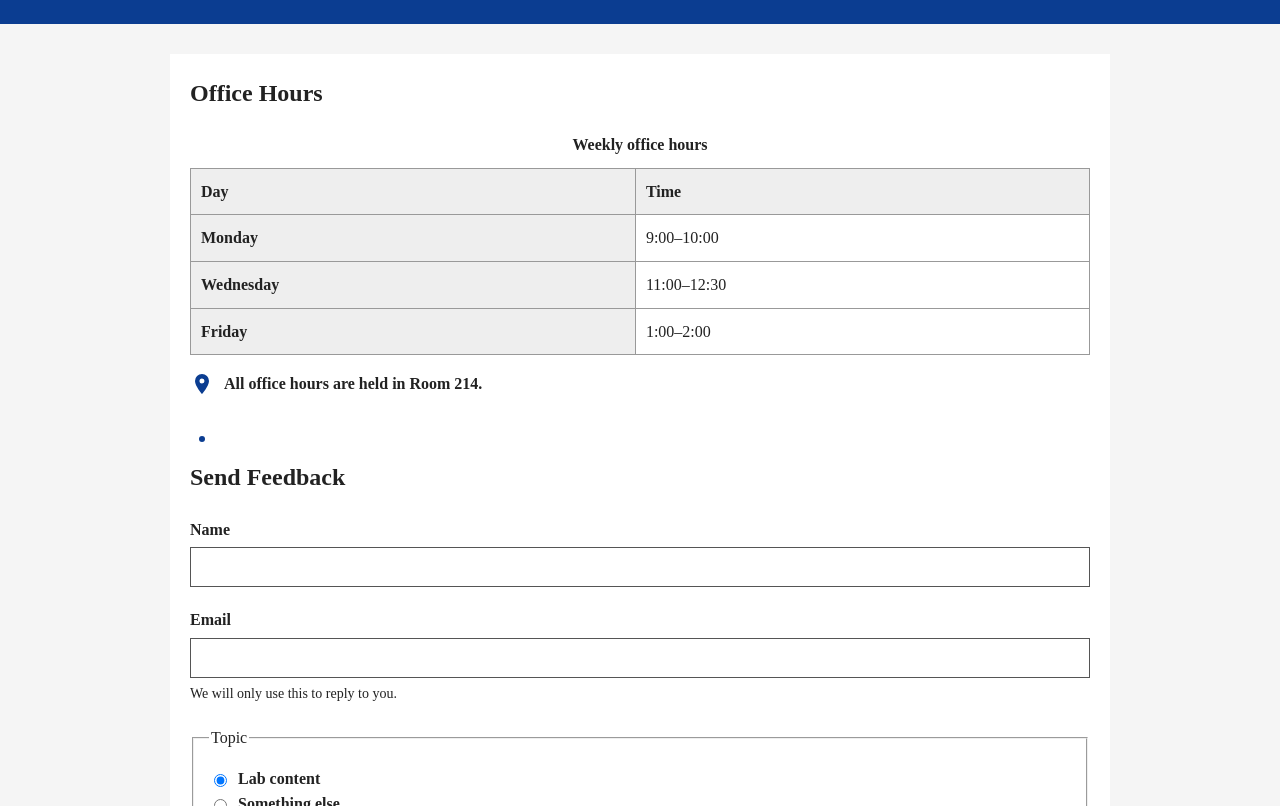
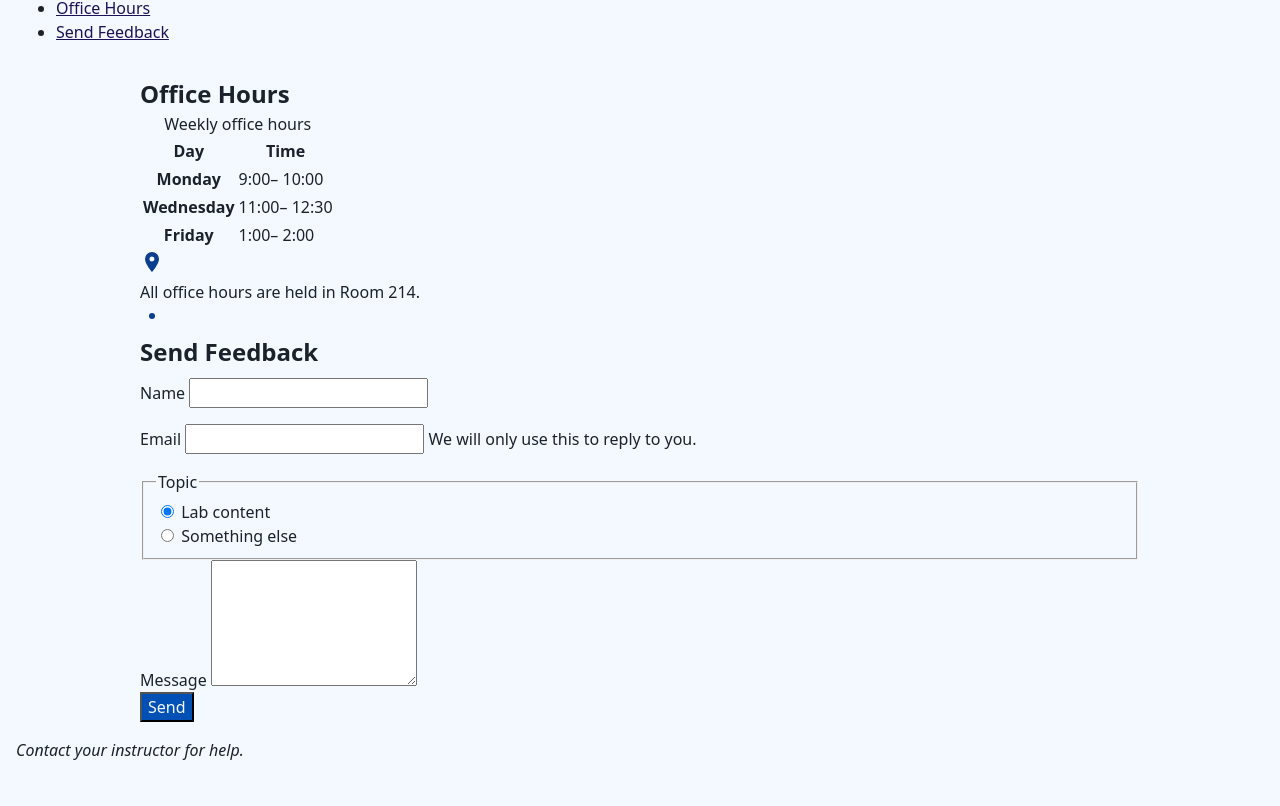
Before and after one commit to anosha-zahid-123/web-engineering-lab, a website: page public/index.html in a window 1280 px wide. Shown: the part 108-914 px from the top of the page. After the commit the page ends 886 px from the top, so only its background shows below. Drawn offline with Linux system fonts and the light colour scheme.

Commit message:
changes in lab 1

```diff
--- a/public/index.html
+++ b/public/index.html
@@ -3,22 +3,26 @@
   <head>
     <meta charset="UTF-8" />
     <meta name="viewport" content="width=device-width, initial-scale=1" />
-    <title>Web Engineering Lab 02</title>
+    <title>web engineering lab</title>
     <link rel="stylesheet" href="styles.css" />
   </head>
+
   <body>
     <a href="#main-content" class="skip-link">Skip to main content</a>
 
     <header>
-      <h1 id="greeting">Hello, Anosha Zahid!</h1>
+      <h1 id="greeting">Hello, Ansha Zahid!</h1>
 
       <nav aria-label="Main">
         <ul>
           <li>
-            <a href="#schedule" aria-current="location">Office Hours</a>
+            <a href="#schedule" class="nav-link" aria-current="location">
+              Office Hours
+            </a>
           </li>
+
           <li>
-            <a href="#feedback">Send Feedback</a>
+            <a href="#feedback" class="nav-link"> Send Feedback </a>
           </li>
         </ul>
       </nav>
@@ -32,35 +36,39 @@
           <caption>
             Weekly office hours
           </caption>
+
           <thead>
             <tr>
               <th scope="col">Day</th>
               <th scope="col">Time</th>
             </tr>
           </thead>
+
           <tbody>
             <tr>
               <th scope="row">Monday</th>
               <td>
-                <time datetime="09:00">9:00</time>–<time datetime="10:00"
-                  >10:00</time
-                >
+                <time datetime="09:00">9:00</time>–<time datetime="10:00">
+                  10:00
+                </time>
               </td>
             </tr>
+
             <tr>
               <th scope="row">Wednesday</th>
               <td>
-                <time datetime="11:00">11:00</time>–<time datetime="12:30"
-                  >12:30</time
-                >
+                <time datetime="11:00">11:00</time>–<time datetime="12:30">
+                  12:30
+                </time>
               </td>
             </tr>
+
             <tr>
               <th scope="row">Friday</th>
               <td>
-                <time datetime="1:00">1:00</time>–<time datetime="2:00"
-                  >2:00</time
-                >
+                <time datetime="13:00">1:00</time>–<time datetime="14:00">
+                  2:00
+                </time>
               </td>
             </tr>
           </tbody>
@@ -75,11 +83,13 @@
             viewBox="0 0 24 24"
           >
             <title id="pin-title">Location pin</title>
+
             <path
               d="M12 2a7 7 0 0 0-7 7c0 5 7 13 7 13s7-8 7-13a7 7 0 0 0-7-7zm0 9.5A2.5 2.5 0 1 1 12 6.5a2.5 2.5 0 0 1 0 5z"
               fill="#0b3d91"
             />
           </svg>
+
           <figcaption>All office hours are held in Room 214.</figcaption>
         </figure>
       </section>
@@ -98,8 +108,10 @@
         <h2 id="feedback-heading">Send Feedback</h2>
 
         <form action="#" method="post">
-          <div class="field">
+          <!-- Task 2: Name -->
+          <p class="field">
             <label for="name">Name</label>
+
             <input
               type="text"
               id="name"
@@ -107,10 +119,12 @@
               autocomplete="name"
               required
             />
-          </div>
+          </p>
 
-          <div class="field">
+          <!-- Task 2: Email -->
+          <p class="field">
             <label for="email">Email</label>
+
             <input
               type="email"
               id="email"
@@ -119,11 +133,15 @@
               required
               aria-describedby="email-hint"
             />
-            <span id="email-hint">We will only use this to reply to you.</span>
-          </div>
+
+            <span id="email-hint">
+              We will only use this to reply to you.
+            </span>
+          </p>
 
           <fieldset>
             <legend>Topic</legend>
+
             <div class="radio">
               <input
                 type="radio"
@@ -132,16 +150,20 @@
                 value="lab-content"
                 checked
               />
+
               <label for="topic-lab">Lab content</label>
             </div>
+
             <div class="radio">
               <input type="radio" id="topic-other" name="topic" value="other" />
+
               <label for="topic-other">Something else</label>
             </div>
           </fieldset>
 
           <div class="field">
             <label for="message">Message</label>
+
             <textarea id="message" name="message" rows="5" required></textarea>
           </div>
 
--- a/public/styles.css
+++ b/public/styles.css
@@ -1,192 +1,114 @@
-body {
-  font-family: "Times New Roman", Times, serif;
-  line-height: 1.6;
-  margin: 0;
-  padding: 0;
-  background-color: #f5f5f5;
-  color: #222;
+@layer reset, base, components, utilities;
+
+@layer reset {
+  *,
+  *::before,
+  *::after {
+    box-sizing: border-box;
   }
 
-/* Header */
-
-header {
-  background-color: #0b3d91;
-  color: #ffffff;
-  padding: 20px;
+  body,
+  h1,
+  h2,
+  p,
+  figure {
+    margin: 0;
+  }
 }
 
-header h1 {
-  margin: 0 0 15px;
+@layer base {
+  :root {
+    color-scheme: light dark;
+
+    --space: 1rem;
+
+    --color-bg: light-dark(oklch(98% 0.01 255), oklch(20% 0.02 255));
+
+    --color-text: light-dark(oklch(25% 0.02 255), oklch(94% 0.01 255));
+
+    --color-accent: light-dark(oklch(45% 0.18 255), oklch(75% 0.12 255));
+
+    --color-surface: color-mix(
+      in oklch,
+      var(--color-bg) 92%,
+      var(--color-accent)
+    );
+
+    --color-border: color-mix(in oklch, var(--color-text) 55%, var(--color-bg));
+
+    --color-muted: color-mix(in oklch, var(--color-text) 65%, var(--color-bg));
   }
 
-/* Navigation */
-
-nav ul {
-  list-style: none;
-  padding: 0;
-  margin: 0;
-  display: flex;
-  gap: 20px;
-}
-
-nav a {
-  color: #ffffff;
-  text-decoration: underline;
-  font-weight: bold;
-}
-
-nav a:visited {
-  color: #ffffff;
-}
-
-nav a:hover {
-  color: #ffffff;
-}
-
-nav a:focus {
-  color: #ffffff;
-}
-
-nav a:hover {
-  text-decoration: underline;
-}
-
-/* Main */
-
-main {
-  max-width: 900px;
-  margin: 30px auto;
-  padding: 20px;
-  background-color: #ffffff;
-}
-
-/* Sections */
-
-section {
-  margin-bottom: 30px;
-}
-
-h2 {
-  margin-top: 0;
-}
-
-/* Table */
-
-table {
-  width: 100%;
-  border-collapse: collapse;
-  margin-top: 20px;
-}
-
-caption {
-  font-weight: bold;
-  margin-bottom: 10px;
-}
-
-th,
-td {
-  border: 1px solid #999;
-  padding: 10px;
-  text-align: left;
-}
-
-th {
-  background-color: #eeeeee;
-}
-
-/* Figure */
-
-figure {
-  display: flex;
-  align-items: center;
-  gap: 10px;
-  margin-left: 0;
-}
-
-figcaption {
-  font-weight: bold;
-}
-
-/* Form */
-
-form {
-  display: flex;
-  flex-direction: column;
-  gap: 20px;
-}
-
-.field {
-  display: flex;
-  flex-direction: column;
-  gap: 5px;
-}
-
-label {
-  font-weight: bold;
+  body {
+    font-family: system-ui, sans-serif;
+    line-height: 1.5;
+    padding: var(--space);
+    background-color: var(--color-bg);
+    color: var(--color-text);
   }
 
   input,
-textarea {
-  padding: 10px;
-  font-size: 16px;
-  font-family: inherit;
-  border: 1px solid #555;
+  textarea,
+  button {
+    font: inherit;
+  }
 }
 
-fieldset {
-  padding: 15px;
+@layer components {
+  main {
+    max-inline-size: 1000px;
+    margin-inline: auto;
+    padding-block: var(--space);
   }
 
-fieldset .radio {
-  display: flex;
-  flex-direction: row;
-  align-items: center;
-  gap: 8px;
+  form p {
+    margin-block: 0.5rem 1rem;
   }
 
-button {
-  padding: 12px 20px;
-  font-size: 16px;
-  font-family: inherit;
-  cursor: pointer;
+  :where(nav ul li) a {
+    color: var(--color-accent);
   }
 
-/* Email hint */
-
-#email-hint {
-  font-size: 14px;
+  .nav-link {
+    color: rgb(27, 18, 90);
   }
 
-/* Footer */
-
-footer {
-  text-align: center;
-  padding: 20px;
-  background-color: #eeeeee;
+  a[aria-current="location"] {
+    color: rgb(27, 18, 90);
   }
 
-/* Keyboard focus */
-
-a:focus-visible,
-button:focus-visible,
-input:focus-visible,
-textarea:focus-visible {
-  outline: 3px solid #0b5fff;
-  outline-offset: 2px;
+  a {
+    color: var(--color-accent);
   }
 
-/* Skip link */
+  h1,
+  h2 {
+    color: var(--color-text);
+  }
 
   .skip-link {
-  position: absolute;
-  left: -9999px;
-  top: 10px;
-  padding: 10px;
-  background-color: #ffffff;
-  color: #000000;
-  z-index: 1000;
+    color: var(--color-accent);
   }
 
-.skip-link:focus {
-  left: 10px;
+  /* SVG icons */
+  svg {
+    color: var(--color-accent);
   }
+
+  /* Submit button */
+  button {
+    color: var(--color-bg);
+    background: var(--color-accent);
+  }
+
+  /* Button hover */
+  button:hover {
+    background: color-mix(in oklch, var(--color-accent), black 15%);
+  }
+}
+
+@layer utilities {
+  .text-muted {
+    color: var(--color-muted);
+  }
+}
```
Lines whose indentation alone changed are shown as unchanged.
